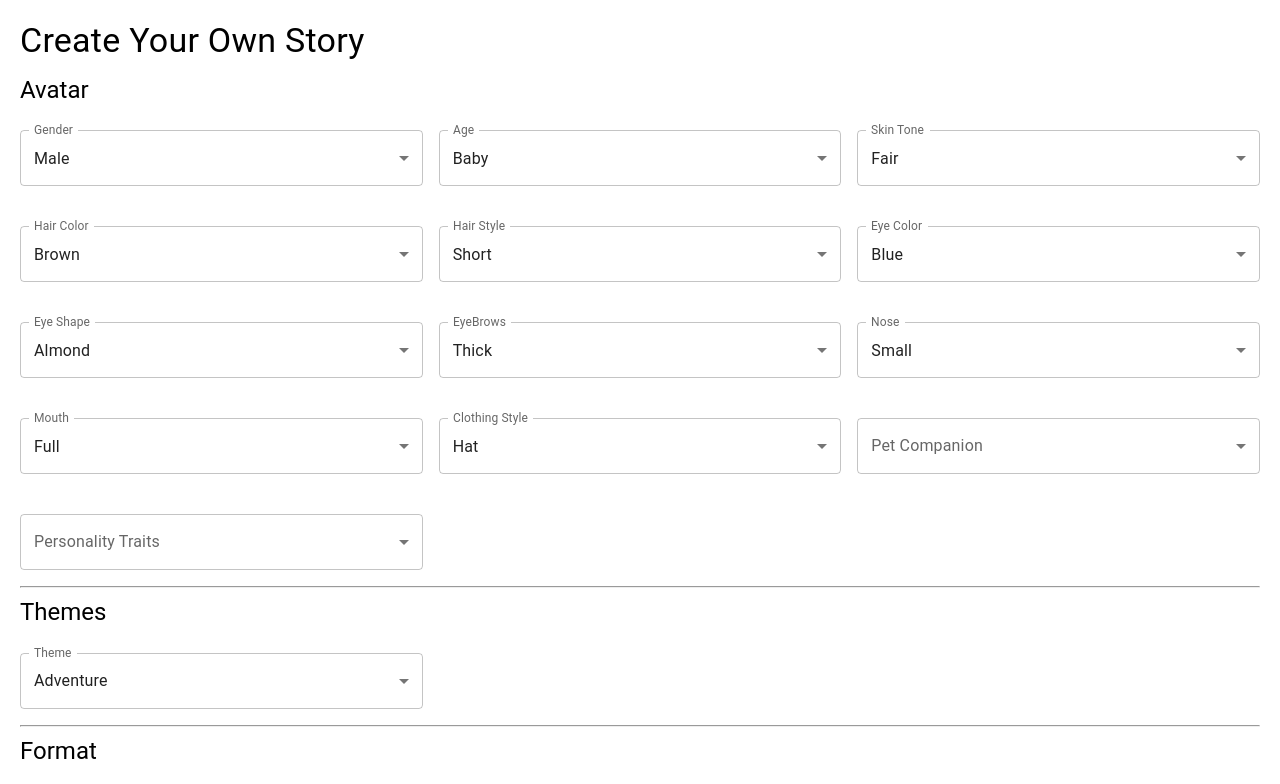
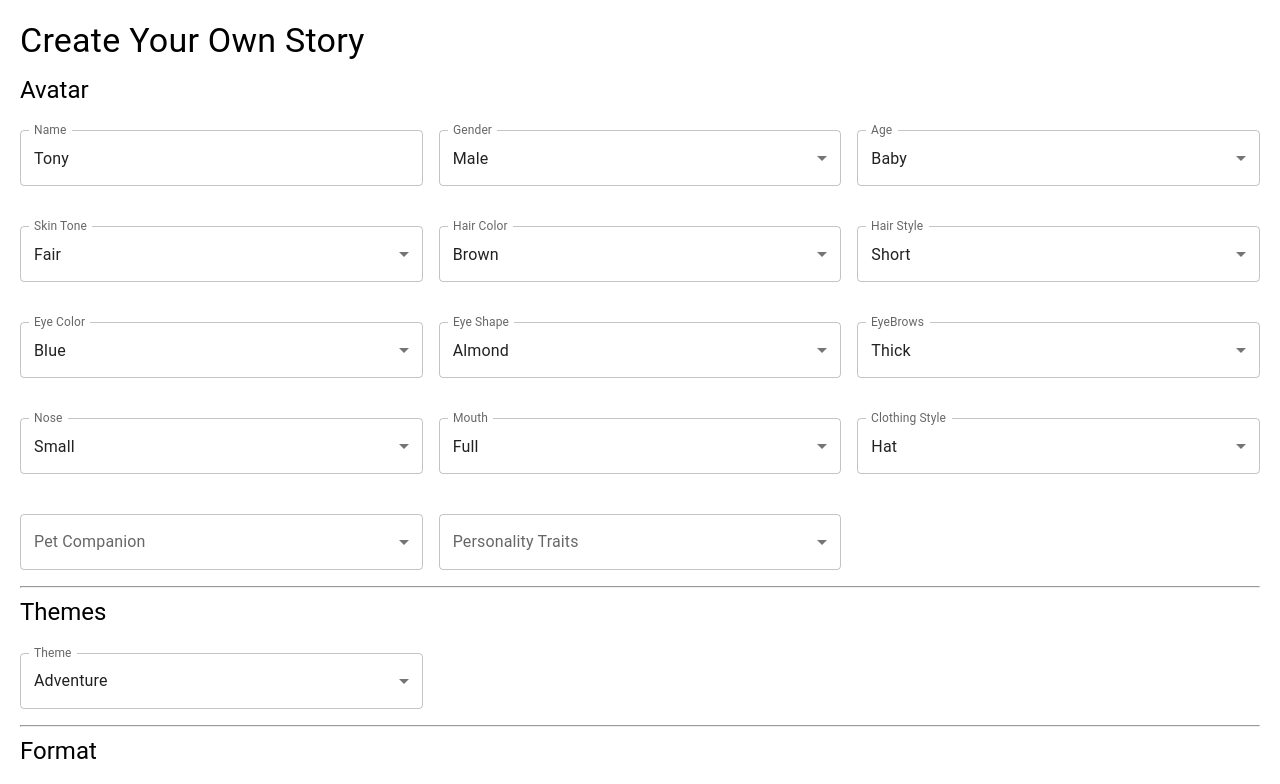
Before and after one commit to SomniaDev285/story-generate, a React (Create React App) app: page / in a window 1280 px wide. Shown: the top 784 px of the page. Built offline with nearby package versions, Linux system fonts and the light colour scheme; no server answers.

Commit message:
add name option

```diff
--- a/src/App.js
+++ b/src/App.js
@@ -17,6 +17,7 @@ import axios from "axios";
 
 const App = () => {
   const [avatar, setAvatar] = useState({
+    name: "Tony",
     gender: "Male",
     age: "Baby",
     skinTone: "Fair",
@@ -58,10 +59,10 @@ const App = () => {
   const generateStory = async () => {
     setLoading(true);
     setProgress(0);
-    setStory([]); // Clear previous story
+    setStory([]);
     try {
       const storyprompt = `Let's role play.
-      Create the short children's story. The hero's gender is ${avatar.gender} and age is ${avatar.age}. Story's theme is ${theme} and format is ${format}.
+      Create the short children's story. The hero's gender is ${avatar.gender} and age is ${avatar.age} and name is ${avatar.name}. Story's theme is ${theme} and format is ${format}.
       Create 5 more of these memories that continue this story in an interesting and engaging way.
       It is important to write it in the character's tone of voice.
       Don't include anything character related.
@@ -89,11 +90,9 @@ const App = () => {
       );
 
       const sentences = JSON.parse(storyResponse.data.choices[0].message.content);
-      // console.log(sentences);
 
       const seed = Math.floor(Math.random() * 1000000);
 
-      // Use for...of loop instead of map to handle asynchronous operations
       for (const [index, i] of sentences.memories.entries()) {
         const payload = {
           prompt: `
@@ -138,7 +137,6 @@ const App = () => {
             )
           );
 
-          // Update story with each new image
           setStory((prevStory) => {
             const updatedStory = [...prevStory];
             updatedStory[index] = { text: i.description, image: imageDataBase64 };
@@ -169,6 +167,16 @@ const App = () => {
         Avatar
       </Typography>
       <Grid container spacing={2}>
+        <Grid item xs={12} md={6} lg={4}>
+          <TextField
+            label="Name"
+            name="name"
+            value={avatar.name}
+            onChange={handleChange}
+            fullWidth
+            margin="normal"
+          />
+        </Grid>
         <Grid item xs={12} md={6} lg={4}>
           <TextField
             label="Gender"
```
